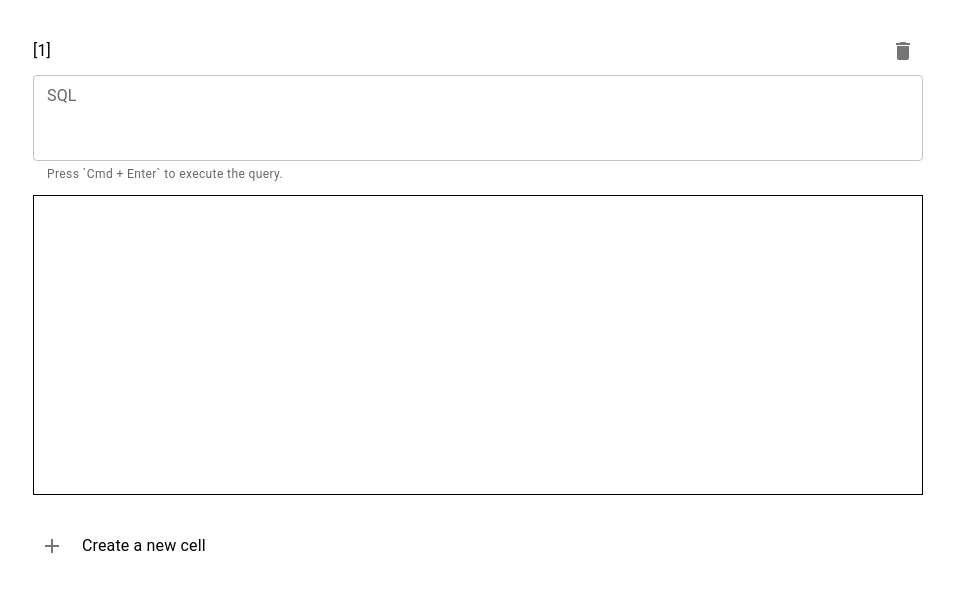
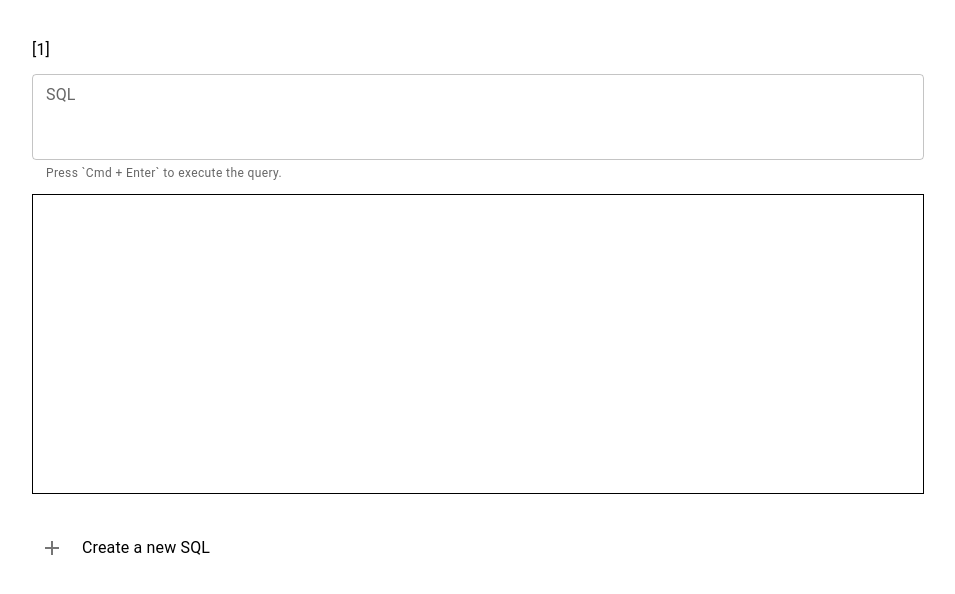
Before and after one commit to MotoyaAsahina/sql-practice, a Next.js app: page / in a window 1280 px wide. Shown: the top 594 px of the page, without its empty margins (162-1117 px from the left). Built offline with nearby package versions, Linux system fonts and the light colour scheme.

Commit message:
Update UI

```diff
--- a/src/components/cell.tsx
+++ b/src/components/cell.tsx
@@ -1,26 +1,44 @@
 import { Delete } from '@mui/icons-material'
 import { Box, IconButton, TextField, Typography } from '@mui/material'
 import { Roboto_Mono } from 'next/font/google'
+import { useState } from 'react'
 
 const robotoMono = Roboto_Mono({ subsets: ['latin'] })
 
-export default function Cell() {
-  const howToSend = process.platform === 'win32' ? 'Ctrl + Enter' : 'Cmd + Enter'
+type CellProps = {
+  index: number
+}
+
+export default function Cell(props: CellProps) {
+  const howToExecute = process.platform === 'win32' ? 'Ctrl + Enter' : 'Cmd + Enter'
+
+  const [hovered, setHovered] = useState(false)
+  const [inputSQL, setInputSQL] = useState('')
+
+  const executeSQL = () => {
+    if (!inputSQL.trim()) {
+      return
+    }
+
+    console.log(inputSQL)
+  }
 
   return (
     <>
-      <Box sx={[
+      <Box
+        sx={[
           {
             p: '10px',
-          border: '1px solid #fff',
             borderRadius: '5px',
           },
           {
             ':hover': {
-            border: '1px solid #000',
+              bgcolor: '#f9f9f9',
             },
           },
         ]}
+        onMouseEnter={() => setHovered(true)}
+        onMouseLeave={() => setHovered(false)}
       >
         <Box sx={{
           display: 'flex',
@@ -30,9 +48,15 @@ export default function Cell() {
         }}
         >
           <Typography>
-            [1]
+            [
+            {props.index}
+            ]
           </Typography>
-          <IconButton>
+          <IconButton
+            sx={{
+              visibility: hovered ? 'visible' : 'hidden',
+            }}
+          >
             <Delete />
           </IconButton>
         </Box>
@@ -42,11 +66,18 @@ export default function Cell() {
           minRows={3}
           size="small"
           fullWidth
-          helperText={`Press \`${howToSend}\` to execute the query.`}
+          helperText={`Press \`${howToExecute}\` to execute the query.`}
           inputProps={{
             style: {
               fontFamily: robotoMono.style.fontFamily,
             },
+          }}
+          value={inputSQL}
+          onChange={e => setInputSQL(e.target.value)}
+          onKeyDown={(e) => {
+            if (e.key === 'Enter' && (e.ctrlKey || e.metaKey)) {
+              executeSQL()
+            }
           }}
         />
         <Box sx={{
--- a/src/pages/index.tsx
+++ b/src/pages/index.tsx
@@ -1,20 +1,31 @@
 import { Add } from '@mui/icons-material'
 import { Box, IconButton, Typography } from '@mui/material'
-import { useState } from 'react'
+import React, { useRef, useState } from 'react'
 
-import Cell from '@/components/cell'
+import Cell from '@/components/Cell'
 
 export default function Home() {
   const [cellLen, setCellLen] = useState(1)
 
+  const cellsList = useRef<null | HTMLDivElement>(null)
+
   const addCell = () => {
     setCellLen(cellLen + 1)
+
+    setTimeout(() => {
+      cellsList.current?.scrollIntoView({
+        behavior: 'smooth',
+        block: 'end',
+        inline: 'nearest',
+      })
+    }, 0.001)
   }
 
   return (
     <>
       <main>
-        <Box sx={[
+        <Box
+          sx={[
             {
               width: '100%',
               height: '100%',
@@ -29,32 +40,44 @@ export default function Home() {
               },
             },
           ]}
+          ref={(node: HTMLDivElement) => {
+            cellsList.current = node
+          }}
         >
           <Box sx={{
             display: 'flex',
             flexDirection: 'column',
-            gap: '20px',
+            gap: '14px',
           }}
           >
             {
-              Array(cellLen).fill(0).map((_, index) => (
-                <Cell key={index} />
+              Array(cellLen).fill(0).map((_, i) => (
+                <Cell key={i} index={i + 1} />
               ))
             }
           </Box>
-          <Box sx={{
+          <Box sx={[
+            {
               display: 'flex',
               alignItems: 'center',
               mt: '20px',
               px: '10px',
+              py: '4px',
               gap: '10px',
-          }}
+              borderRadius: '5px',
+            },
+            {
+              ':hover': {
+                bgcolor: '#f9f9f9',
+              },
+            },
+          ]}
           >
             <IconButton onClick={addCell}>
               <Add />
             </IconButton>
             <Typography>
-              Create a new cell
+              Create a new SQL
             </Typography>
           </Box>
         </Box>
```
Lines whose indentation alone changed are shown as unchanged.
